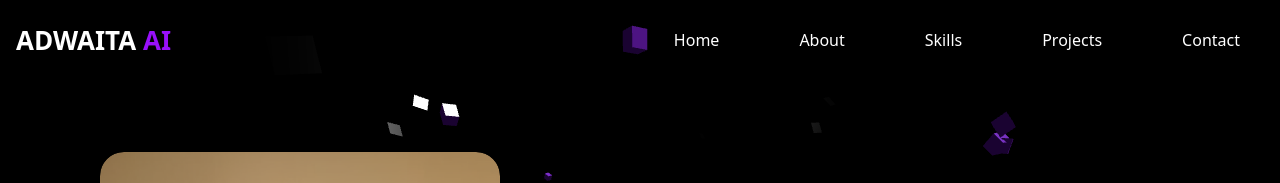
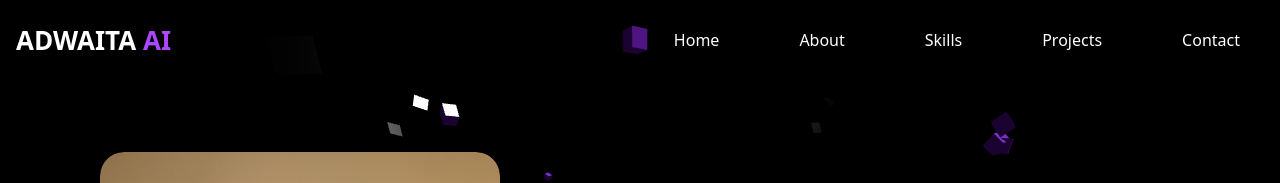
Before and after one commit to adwaita-ai/Adwaita_Portfolio, a Next.js app: page / in a window 1280 px wide. Shown: the top 183 px of the page. Built offline with nearby package versions, Linux system fonts and the light colour scheme.

Commit message:
Auto update

```diff
--- a/src/components/Header.jsx
+++ b/src/components/Header.jsx
@@ -32,7 +32,7 @@ export default function Header() {
         <div className="hidden lg:block container mx-auto px-4">
           <nav className=" flex justify-between items-center">
             <div className=" hidden lg:block  text-[26px] font-bold text-white">
-              ADWAITA<span className= 'text-purple-600 text-[26px]'> AI</span>
+              ADWAITA<span className= 'text-purple-500 text-[26px]'> AI</span>
             </div>
 
             <ul className="flex space-x-6 xl:space-x-8">
```
